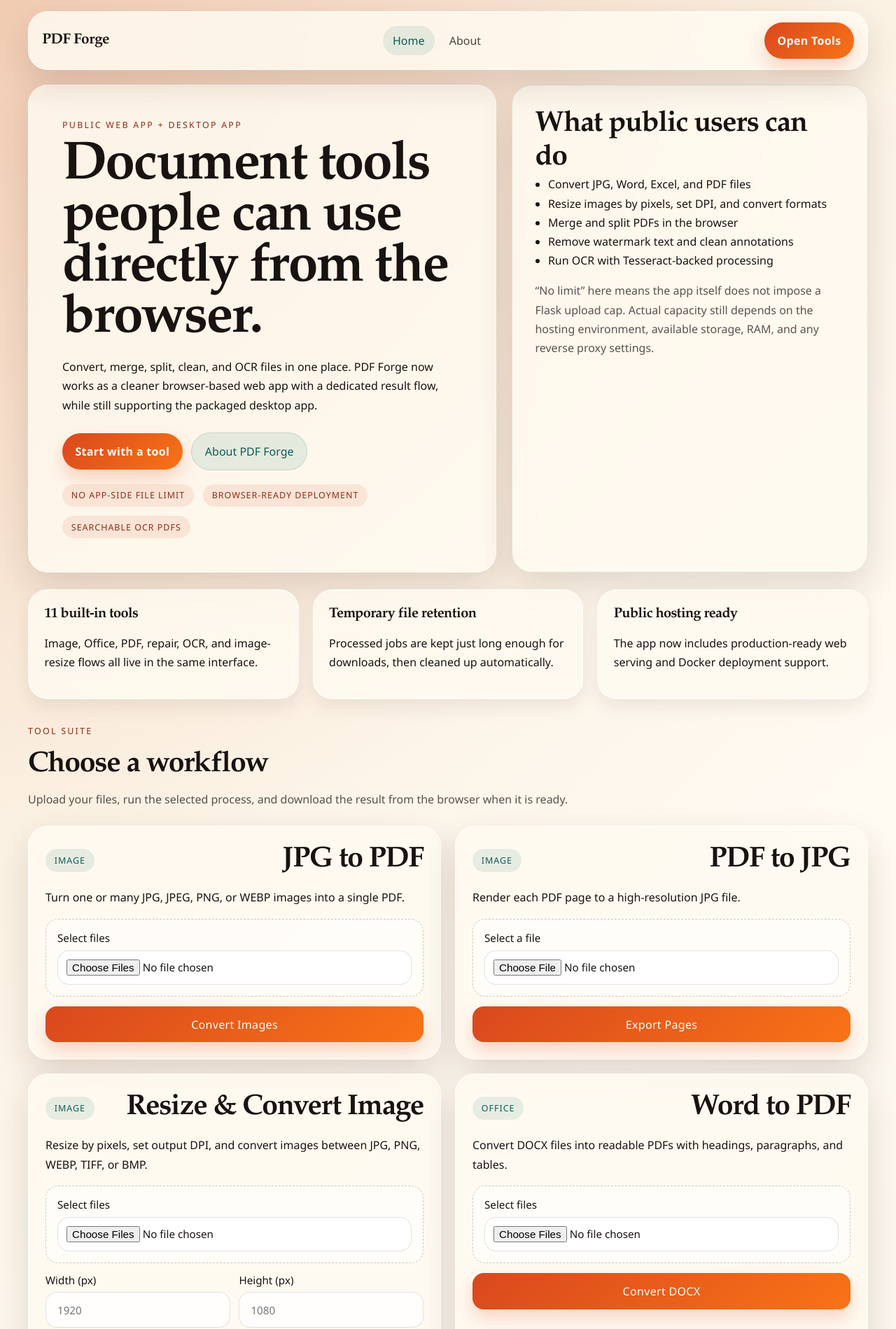
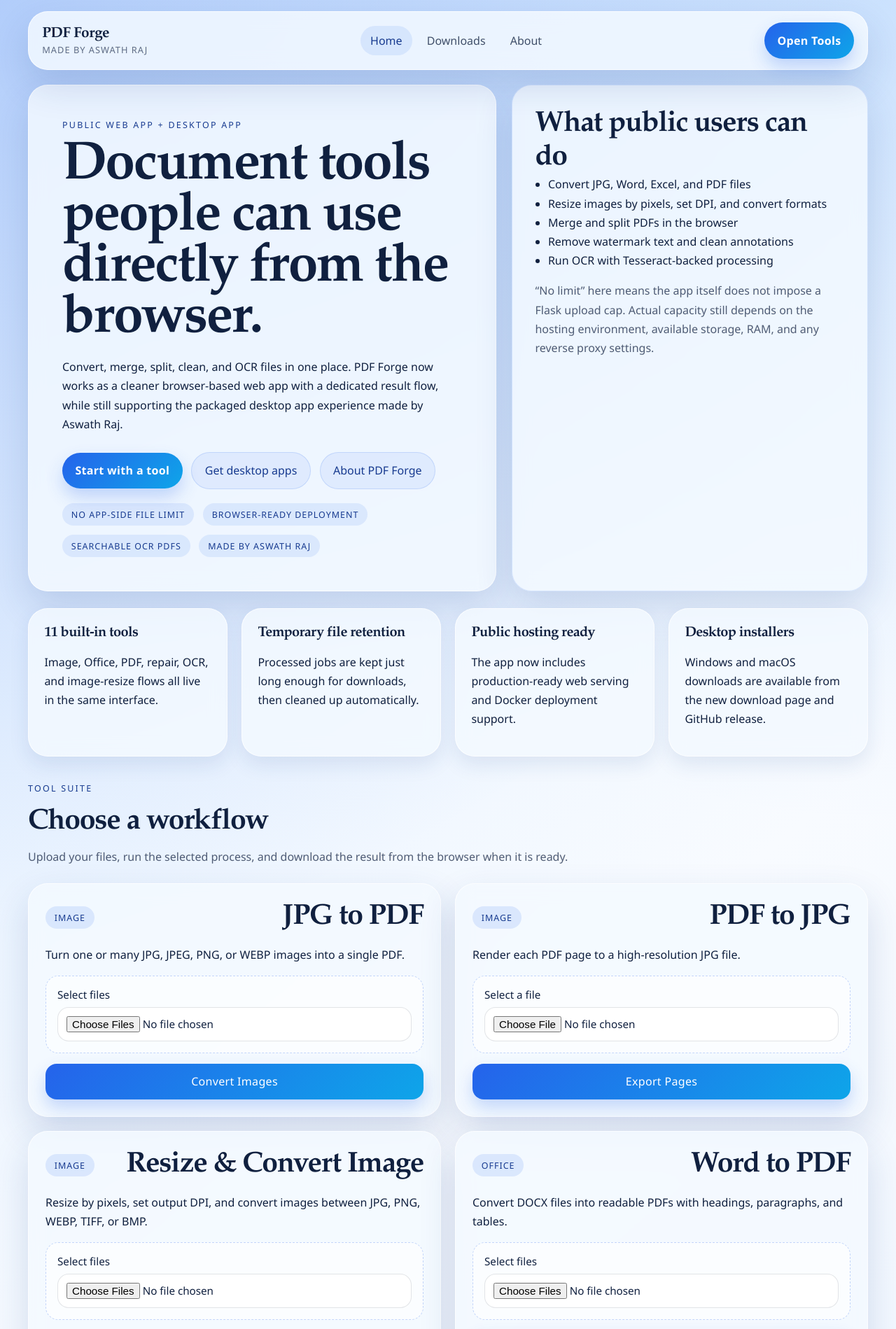
Before and after one commit to aswathraj/pdf-toolkit-web, a Flask app: page / in a window 1280 px wide. Shown: the top 1899 px of the page at 70% size. Run offline with Flask 3, Linux system fonts and the light colour scheme.

Commit message:
Refresh blue UI and add downloads page

```diff
--- a/app.py
+++ b/app.py
@@ -14,6 +14,13 @@ from werkzeug.middleware.proxy_fix import ProxyFix
 from werkzeug.utils import secure_filename
 
 from services.document_tools import ProcessingError, TOOL_DEFINITIONS, run_tool
+
+
+GITHUB_REPO_URL = "https://github.com/aswathraj/pdf-toolkit-web"
+LATEST_RELEASE_URL = f"{GITHUB_REPO_URL}/releases/latest"
+WINDOWS_INSTALLER_URL = f"{LATEST_RELEASE_URL}/download/PDFForgeSetup.exe"
+MAC_INSTALLER_URL = f"{LATEST_RELEASE_URL}/download/PDFForge-macOS.dmg"
+WINDOWS_PORTABLE_URL = f"{LATEST_RELEASE_URL}/download/PDFForge.exe"
 
 
 def is_frozen() -> bool:
@@ -334,11 +341,46 @@ def about():
     )
 
 
+@app.get("/downloads")
+def downloads():
+    return render_template(
+        "downloads.html",
+        active_page="downloads",
+        download_options=[
+            {
+                "platform": "Windows",
+                "headline": "Windows installer",
+                "summary": "Install PDF Forge with bundled OCR support and desktop shortcuts.",
+                "format": "PDFForgeSetup.exe",
+                "primary_url": WINDOWS_INSTALLER_URL,
+                "secondary_url": WINDOWS_PORTABLE_URL,
+                "primary_label": "Download installer",
+                "secondary_label": "Portable EXE",
+            },
+            {
+                "platform": "macOS",
+                "headline": "macOS app installer",
+                "summary": "Download the DMG for the desktop app with the same tool suite and blue UI.",
+                "format": "PDFForge-macOS.dmg",
+                "primary_url": MAC_INSTALLER_URL,
+                "secondary_url": LATEST_RELEASE_URL,
+                "primary_label": "Download DMG",
+                "secondary_label": "View release",
+            },
+        ],
+    )
+
+
 @app.context_processor
 def inject_app_mode():
     return {
+        "creator_name": "Aswath Raj",
         "desktop_mode": is_desktop_mode(),
+        "github_repo_url": GITHUB_REPO_URL,
         "job_retention_hours": JOB_TTL_HOURS,
+        "latest_release_url": LATEST_RELEASE_URL,
+        "mac_installer_url": MAC_INSTALLER_URL,
+        "windows_installer_url": WINDOWS_INSTALLER_URL,
     }
 
 
--- a/desktop_launcher.py
+++ b/desktop_launcher.py
@@ -107,7 +107,7 @@ def main() -> None:
         raise
 
     window = webview.create_window(
-        "PDF Forge",
+        "PDF Forge by Aswath Raj",
         url,
         min_size=(1120, 760),
         width=1380,
--- a/static/styles.css
+++ b/static/styles.css
@@ -1,16 +1,17 @@
 :root {
-  --ink: #181311;
-  --paper: #fff8ef;
-  --paper-strong: #fff0d8;
-  --paper-soft: rgba(255, 250, 241, 0.82);
-  --accent: #d9481e;
-  --accent-deep: #8f2d14;
-  --teal: #0f766e;
-  --teal-deep: #0c5c56;
-  --line: rgba(24, 19, 17, 0.12);
-  --line-strong: rgba(24, 19, 17, 0.18);
-  --shadow: 0 20px 50px rgba(56, 30, 12, 0.14);
-  --shadow-soft: 0 12px 26px rgba(56, 30, 12, 0.08);
+  --ink: #10203f;
+  --paper: #f4f9ff;
+  --paper-strong: #ddeeff;
+  --paper-soft: rgba(244, 249, 255, 0.84);
+  --accent: #2563eb;
+  --accent-deep: #173a8f;
+  --accent-glow: #60a5fa;
+  --teal: #0ea5e9;
+  --teal-deep: #075985;
+  --line: rgba(16, 32, 63, 0.12);
+  --line-strong: rgba(16, 32, 63, 0.18);
+  --shadow: 0 22px 52px rgba(27, 65, 139, 0.16);
+  --shadow-soft: 0 12px 28px rgba(27, 65, 139, 0.1);
 }
 
 * {
@@ -27,9 +28,10 @@ body {
   color: var(--ink);
   font-family: "Avenir Next", "Segoe UI", sans-serif;
   background:
-    radial-gradient(circle at top left, rgba(217, 72, 30, 0.18), transparent 30%),
-    radial-gradient(circle at bottom right, rgba(15, 118, 110, 0.16), transparent 26%),
-    linear-gradient(135deg, #f7e9d4 0%, #fffaf2 46%, #f1ece4 100%);
+    radial-gradient(circle at top left, rgba(37, 99, 235, 0.22), transparent 32%),
+    radial-gradient(circle at top right, rgba(96, 165, 250, 0.2), transparent 28%),
+    radial-gradient(circle at bottom right, rgba(14, 165, 233, 0.16), transparent 28%),
+    linear-gradient(140deg, #d9ebff 0%, #f8fbff 42%, #e5f0ff 100%);
 }
 
 a {
@@ -81,11 +83,24 @@ a {
   font-family: "Iowan Old Style", "Palatino Linotype", Georgia, serif;
 }
 
+.brand-stack {
+  display: grid;
+  gap: 0.08rem;
+}
+
 .brand-mark {
   text-decoration: none;
   font-size: 1.3rem;
   font-weight: 700;
   letter-spacing: -0.02em;
+}
+
+.brand-tagline {
+  margin: 0;
+  font-size: 0.8rem;
+  letter-spacing: 0.08em;
+  text-transform: uppercase;
+  color: rgba(16, 32, 63, 0.64);
 }
 
 .site-nav {
@@ -105,13 +120,13 @@ a {
 
 .nav-link {
   padding: 0.65rem 0.9rem;
-  color: rgba(24, 19, 17, 0.78);
+  color: rgba(16, 32, 63, 0.78);
 }
 
 .nav-link.is-active,
 .nav-link:hover {
-  background: rgba(15, 118, 110, 0.1);
-  color: var(--teal-deep);
+  background: rgba(37, 99, 235, 0.1);
+  color: var(--accent-deep);
 }
 
 .header-cta,
@@ -122,13 +137,13 @@ button {
   align-items: center;
   gap: 0.4rem;
   padding: 0.92rem 1.15rem;
-  background: linear-gradient(135deg, var(--accent) 0%, #f97316 100%);
+  background: linear-gradient(135deg, var(--accent) 0%, var(--teal) 100%);
   color: #fff;
   font-weight: 700;
   letter-spacing: 0.02em;
   border: none;
   cursor: pointer;
-  box-shadow: 0 12px 24px rgba(217, 72, 30, 0.22);
+  box-shadow: 0 12px 24px rgba(37, 99, 235, 0.24);
 }
 
 .ghost-link,
@@ -138,9 +153,9 @@ button {
   align-items: center;
   gap: 0.4rem;
   padding: 0.92rem 1.15rem;
-  background: rgba(15, 118, 110, 0.1);
-  color: var(--teal-deep);
-  border: 1px solid rgba(15, 118, 110, 0.16);
+  background: rgba(37, 99, 235, 0.08);
+  color: var(--accent-deep);
+  border: 1px solid rgba(37, 99, 235, 0.16);
   box-shadow: none;
 }
 
@@ -251,12 +266,12 @@ h3 {
 }
 
 .hero-pills span {
-  background: rgba(217, 72, 30, 0.1);
+  background: rgba(37, 99, 235, 0.1);
   color: var(--accent-deep);
 }
 
 .hero-note {
-  border: 1px solid rgba(15, 118, 110, 0.14);
+  border: 1px solid rgba(37, 99, 235, 0.14);
 }
 
 .hero-note ul {
@@ -266,7 +281,7 @@ h3 {
 
 .footnote {
   margin: 1rem 0 0;
-  color: rgba(24, 19, 17, 0.72);
+  color: rgba(16, 32, 63, 0.72);
 }
 
 .quick-facts,
@@ -280,7 +295,7 @@ h3 {
 .quick-facts,
 .feature-grid,
 .about-grid {
-  grid-template-columns: repeat(3, minmax(0, 1fr));
+  grid-template-columns: repeat(auto-fit, minmax(220px, 1fr));
   margin-top: 1.5rem;
 }
 
@@ -297,7 +312,7 @@ h3 {
 .section-heading .section-copy {
   max-width: 52rem;
   margin: 0.75rem 0 0;
-  color: rgba(24, 19, 17, 0.72);
+  color: rgba(16, 32, 63, 0.72);
 }
 
 .section-panel {
@@ -321,8 +336,8 @@ h3 {
 }
 
 .tool-badge {
-  background: rgba(15, 118, 110, 0.1);
-  color: var(--teal-deep);
+  background: rgba(37, 99, 235, 0.12);
+  color: var(--accent-deep);
 }
 
 .tool-form {
@@ -335,9 +350,9 @@ h3 {
   display: grid;
   gap: 0.5rem;
   padding: 1rem;
-  border: 1px dashed rgba(24, 19, 17, 0.22);
+  border: 1px dashed rgba(37, 99, 235, 0.25);
   border-radius: 18px;
-  background: rgba(255, 255, 255, 0.5);
+  background: rgba(255, 255, 255, 0.56);
 }
 
 .field-group {
--- a/templates/base.html
+++ b/templates/base.html
@@ -3,21 +3,25 @@
 <head>
   <meta charset="utf-8">
   <meta name="viewport" content="width=device-width, initial-scale=1">
-  <title>{% block title %}PDF Forge{% endblock %}</title>
+  <title>{% block title %}PDF Forge by {{ creator_name }}{% endblock %}</title>
   <link rel="stylesheet" href="{{ url_for('static', filename='styles.css') }}">
 </head>
 <body class="{% block body_class %}{% endblock %}">
   <header class="site-header">
     <div class="page-shell shell-tight">
       <div class="header-panel">
-        <a class="brand-mark" href="{{ url_for('index') }}">PDF Forge</a>
+        <div class="brand-stack">
+          <a class="brand-mark" href="{{ url_for('index') }}">PDF Forge</a>
+          <p class="brand-tagline">Made by {{ creator_name }}</p>
+        </div>
 
         <nav class="site-nav" aria-label="Primary">
           <a class="nav-link {% if active_page == 'home' %}is-active{% endif %}" href="{{ url_for('index') }}">Home</a>
+          <a class="nav-link {% if active_page == 'downloads' %}is-active{% endif %}" href="{{ url_for('downloads') }}">Downloads</a>
           <a class="nav-link {% if active_page == 'about' %}is-active{% endif %}" href="{{ url_for('about') }}">About</a>
         </nav>
 
-        <a class="header-cta" href="{{ url_for('index') }}#tool-suite">Open Tools</a>
+        <a class="header-cta" href="{% if active_page == 'home' %}#tool-suite{% else %}{{ url_for('index') }}#tool-suite{% endif %}">Open Tools</a>
       </div>
     </div>
   </header>
@@ -41,14 +45,15 @@
       <div>
         <p class="footer-mark">PDF Forge</p>
         <p class="footer-copy">
-          Browser-ready document conversion, PDF repair, and OCR. Made by Aswath Raj.
+          Browser-ready document conversion, PDF repair, and OCR for web, Windows, and macOS. Made by {{ creator_name }}.
         </p>
       </div>
 
       <div class="footer-links">
         <a href="{{ url_for('index') }}">Tool Suite</a>
+        <a href="{{ url_for('downloads') }}">Downloads</a>
         <a href="{{ url_for('about') }}">About</a>
-        <a href="{{ url_for('health') }}">Health</a>
+        <a href="{{ latest_release_url }}">GitHub Release</a>
       </div>
     </div>
   </footer>
--- a/templates/index.html
+++ b/templates/index.html
@@ -1,6 +1,6 @@
 {% extends "base.html" %}
 
-{% block title %}PDF Forge{% endblock %}
+{% block title %}PDF Forge | Blue Document Toolkit{% endblock %}
 
 {% block content %}
   <section class="hero">
@@ -9,16 +9,19 @@
       <h1>Document tools people can use directly from the browser.</h1>
       <p class="hero-text">
         Convert, merge, split, clean, and OCR files in one place. PDF Forge now works as a cleaner
-        browser-based web app with a dedicated result flow, while still supporting the packaged desktop app.
+        browser-based web app with a dedicated result flow, while still supporting the packaged desktop app
+        experience made by {{ creator_name }}.
       </p>
       <div class="hero-actions">
         <a class="button-link" href="#tool-suite">Start with a tool</a>
+        <a class="ghost-link" href="{{ url_for('downloads') }}">Get desktop apps</a>
         <a class="ghost-link" href="{{ url_for('about') }}">About PDF Forge</a>
       </div>
       <div class="hero-pills">
         <span>No app-side file limit</span>
         <span>Browser-ready deployment</span>
         <span>Searchable OCR PDFs</span>
+        <span>Made by {{ creator_name }}</span>
       </div>
     </div>
 
@@ -50,6 +53,10 @@
     <article class="feature-card">
       <h3>Public hosting ready</h3>
       <p>The app now includes production-ready web serving and Docker deployment support.</p>
+    </article>
+    <article class="feature-card">
+      <h3>Desktop installers</h3>
+      <p>Windows and macOS downloads are available from the new download page and GitHub release.</p>
     </article>
   </section>
 
```
Also changed, not shown: other parts of static/styles.css (+46 -12 lines), templates/about.html (+6 -2 lines), templates/downloads.html (added, +57 -0 lines), 1 other file.
